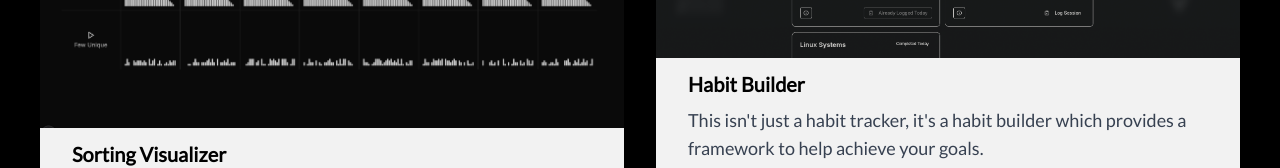
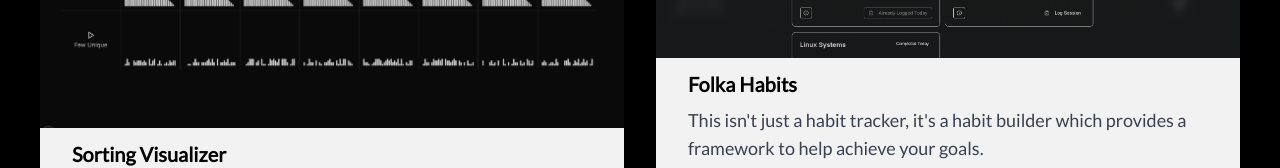
Before and after one commit to Folka2134/folka-portfolio, a React (Vite) app: page / in a window 1280 px wide. Shown: the part 2246-2414 px from the top of the page. Built offline with nearby package versions, Linux system fonts and the light colour scheme.

Commit message:
chore: updated project title

```diff
--- a/src/assets/data/projects.ts
+++ b/src/assets/data/projects.ts
@@ -16,7 +16,7 @@ export const projectData = [
     githubUrl: "https://github.com/Folka2134/algorithm_visualizer",
   },
   {
-    title: "Habit Builder",
+    title: "Folka Habits",
     image: "/static/images/folka-habits_preview.png",
     description:
       "This isn't just a habit tracker, it's a habit builder which provides a framework to help achieve your goals.",
```
